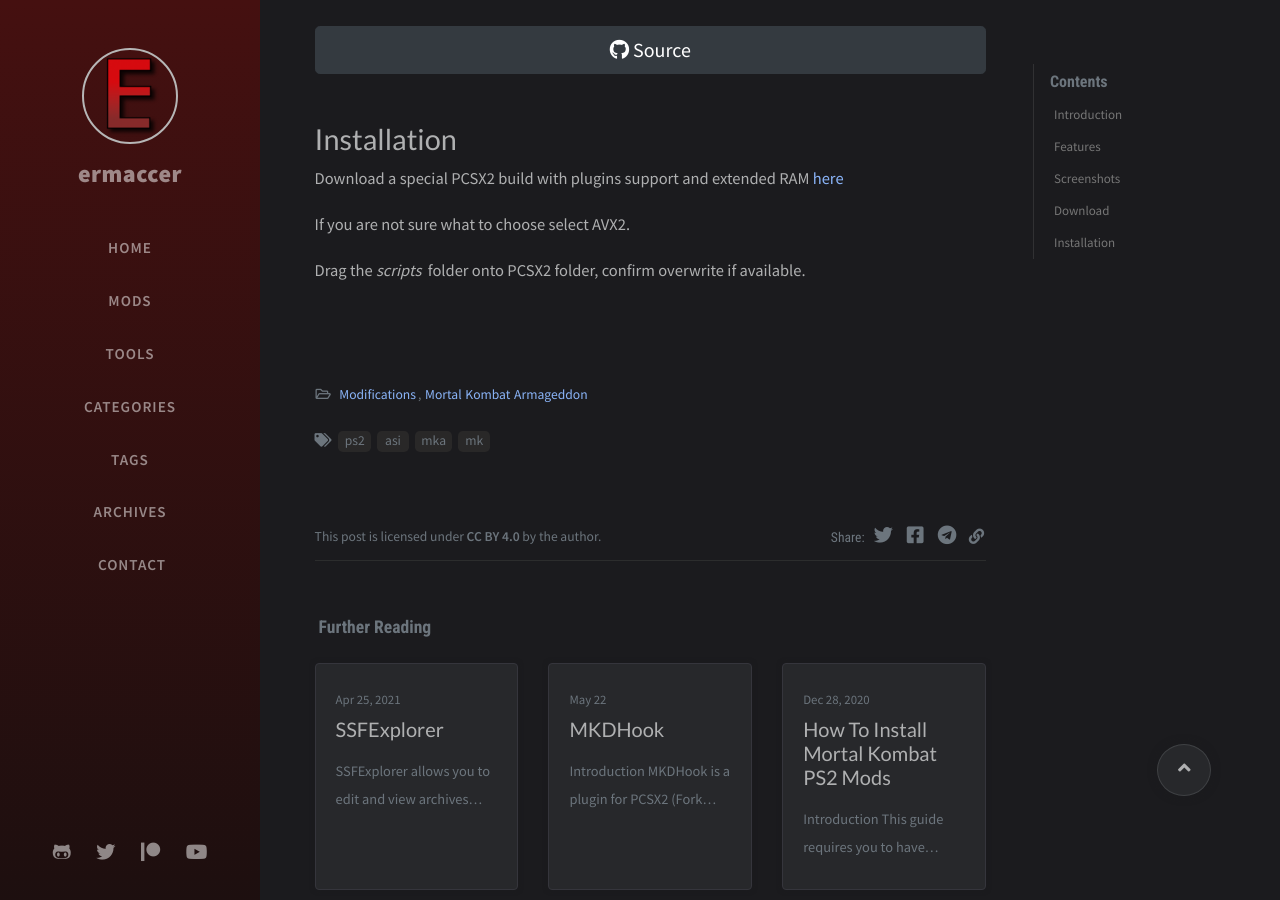
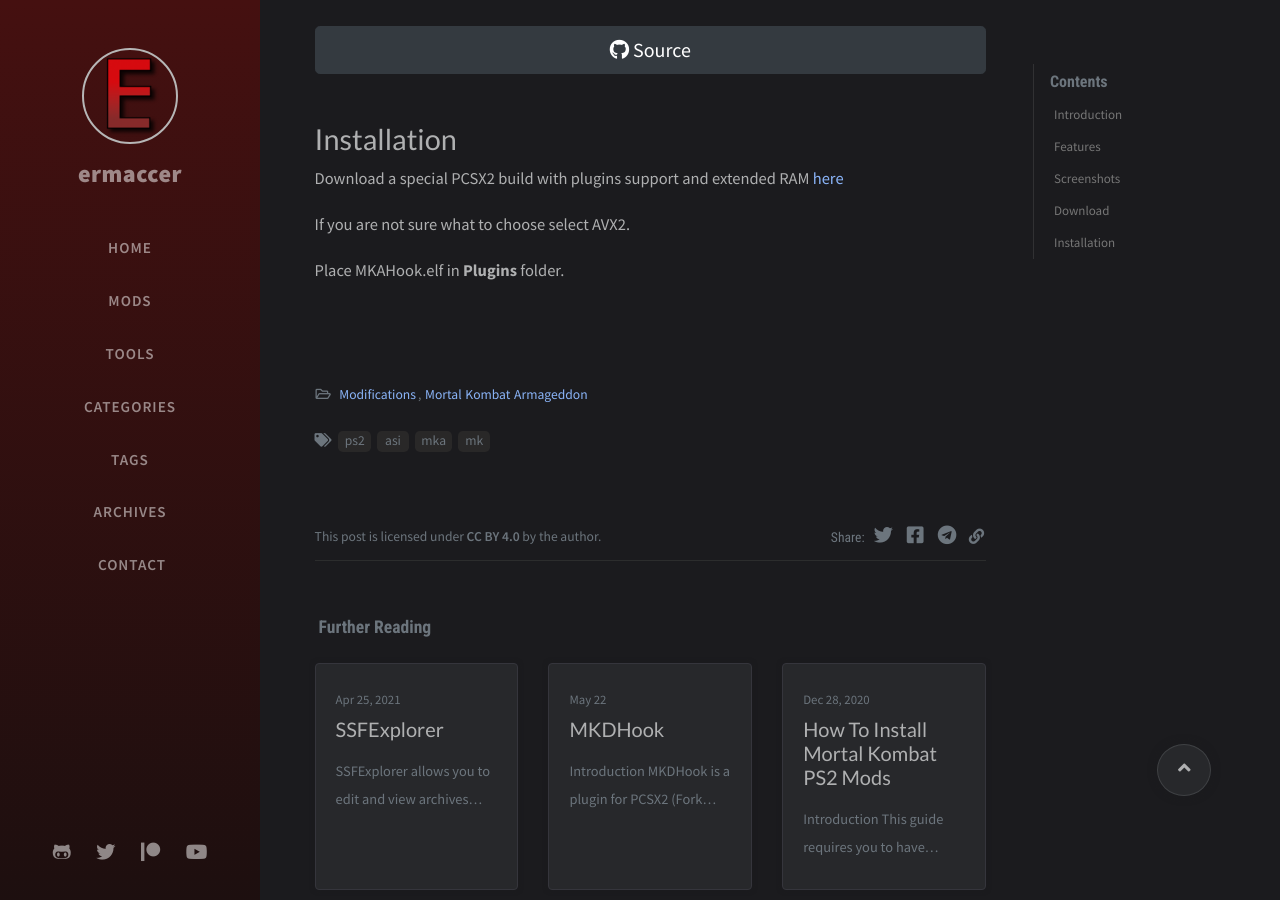
Before and after one commit to ermaccer/ermaccer.github.io, a Jekyll site: the page built from _posts/plugins/2022-03-28-mkahook.md, in a window 1280 px wide and 900 px high, scrolled down 835 px. Built offline with Jekyll 4.4.1, drawn with Linux system fonts in a browser that asks for light colours; nearby versions of some CDN libraries; comment, search, counter and statistics services are not loaded.

Commit message:
Update 2022-03-28-mkahook.md

```diff
--- a/_posts/plugins/2022-03-28-mkahook.md
+++ b/_posts/plugins/2022-03-28-mkahook.md
@@ -46,4 +46,4 @@ Download a special PCSX2 build with plugins support and extended RAM <a href="ht
 
 If you are not sure what to choose select AVX2.
 
-Drag the *scripts* folder onto PCSX2 folder, confirm overwrite if available.
+Place MKAHook.elf in **Plugins** folder.
```
